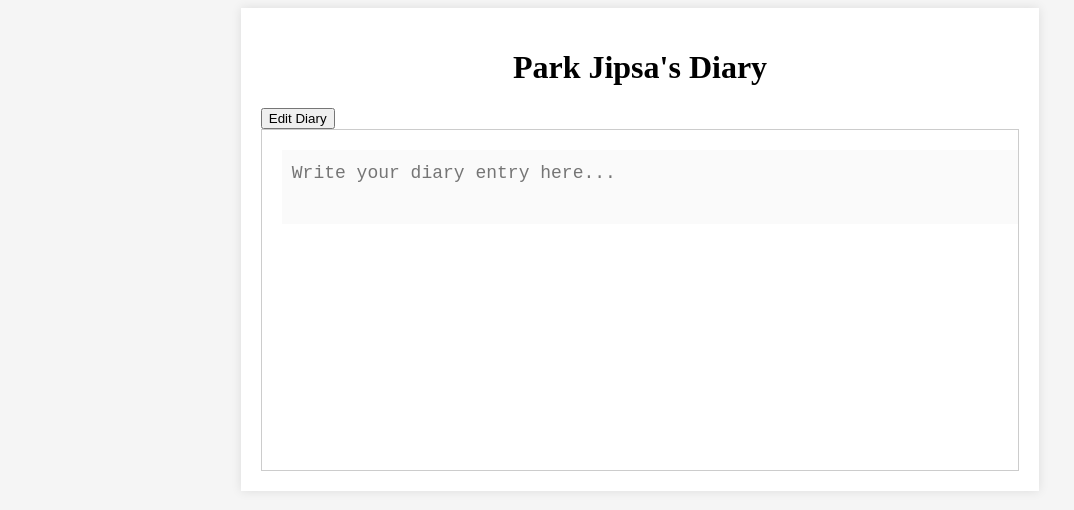
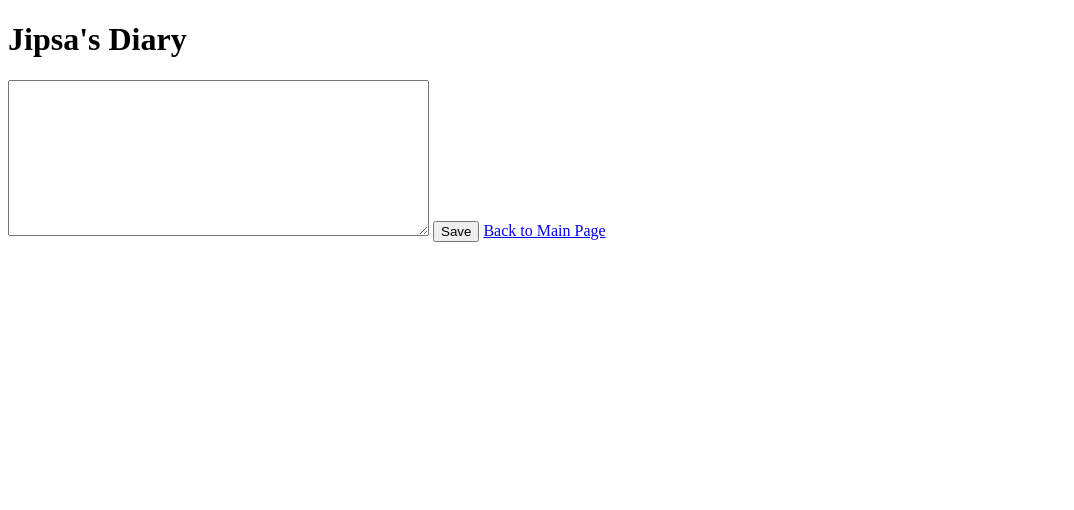
Before and after one commit to simonpark33/kisti_cats, a plain HTML site: page jipsa-diary.html in a window 1280 px wide. Shown: the whole page, without its empty margins (0-1074 px from the left). Drawn offline with Linux system fonts and the light colour scheme.

Commit message:
roll back the jipsa diary

```diff
--- a/jipsa-diary.html
+++ b/jipsa-diary.html
@@ -2,74 +2,27 @@
 <html lang="en">
 <head>
     <meta charset="UTF-8">
-    <meta name="viewport" content="width=device-width, initial-scale=1.0">
-    <title>Park Jipsa's Diary</title>
-    <style>
-        body {
-            background: #f5f5f5;
-            font-family: 'Times New Roman', serif;
+    <title>Jipsa's Diary</title>
+</head>
+<body>
+    <h1>Jipsa's Diary</h1>
+    <textarea id="diaryContent" rows="10" cols="50"></textarea>
+    <button onclick="saveDiary()">Save</button>
+    <a href="index.html">Back to Main Page</a>
+    <script>
+        function saveDiary() {
+            var content = document.getElementById("diaryContent").value;
+            localStorage.setItem('jipsaDiary', content);
+            alert("Diary saved!");
         }
-        .diary-container {
-            width: 60%;
-            margin: auto;
-            padding: 20px;
-            background: #fff;
-            box-shadow: 0px 0px 10px rgba(0, 0, 0, 0.1);
-        }
-        .diary-header {
-            text-align: center;
-        }
-        .diary-entry {
-            padding: 20px;
-            border: 1px solid #ccc;
-            min-height: 300px;
-            position: relative;
-        }
-        .diary-entry textarea {
-            width: 100%;
-            height: 100%;
-            border: none;
-            padding: 10px;
-            font-size: 18px;
-            line-height: 1.5;
-            resize: none;
-        }
-        .save-button {
-            display: none; /* Hide the button by default */
-            margin: 20px auto;
-            padding: 10px 20px;
-            background-color: #4CAF50;
-            color: white;
-            border: none;
-            cursor: pointer;
-            text-align: center;
-        }
-    </style>
-    <script>
-        var password = "secretPassword";
 
-        function checkPassword() {
-            var enteredPassword = prompt("Please enter the password:");
-            if (enteredPassword === password) {
-                // Show the editing controls if the password is correct
-                document.getElementById("entry").disabled = false;
-                document.getElementById("save-button").style.display = "block";
-            } else {
-                alert("Incorrect password.");
+        // Load the saved diary content
+        window.onload = function() {
+            var savedContent = localStorage.getItem('jipsaDiary');
+            if (savedContent) {
+                document.getElementById("diaryContent").value = savedContent;
             }
         }
     </script>
-</head>
-<body>
-    <div class="diary-container">
-        <h1 class="diary-header">Park Jipsa's Diary</h1>
-        <button onclick="checkPassword()">Edit Diary</button> <!-- Button to prompt for the password -->
-        <div class="diary-entry">
-            <form action="save-diary.php" method="post">
-                <textarea name="entry" id="entry" disabled placeholder="Write your diary entry here..."></textarea> <!-- Text area is disabled by default -->
-                <input class="save-button" id="save-button" type="submit" value="Save"> <!-- Save button is hidden by default -->
-            </form>
-        </div>
-    </div>
 </body>
 </html>
```
